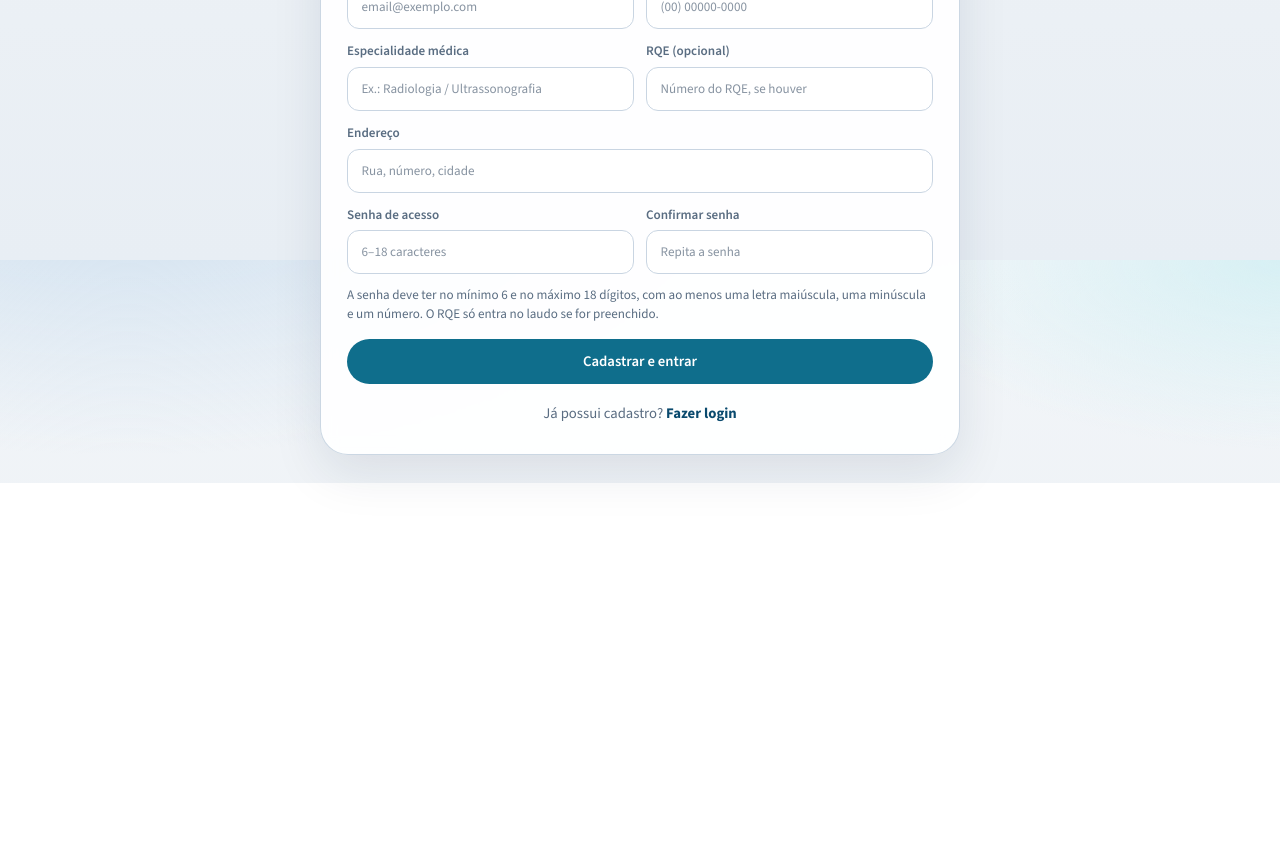
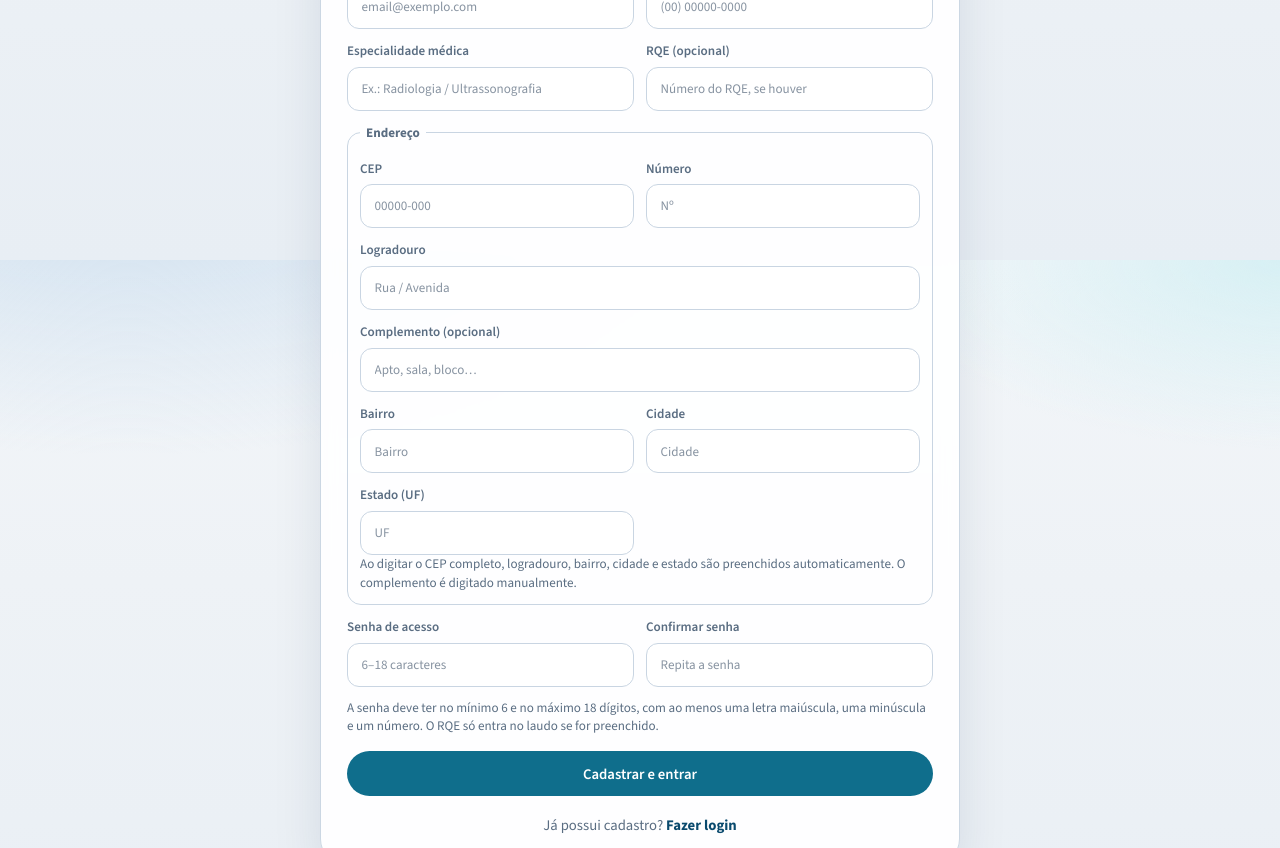
Before and after one commit to Beramed/programa-de-laudos, a Next.js app: page /cadastro in a window 1280 px wide. Shown: the part 540-1388 px from the top of the page. Before the commit the page ends 1023 px from the top, so only its background shows below. Built offline with nearby package versions, Linux system fonts and the light colour scheme.

Commit message:
Adiciona CEP com ViaCEP, complemento, bairro, cidade e UF no cadastro.

```diff
--- a/src/app/globals.css
+++ b/src/app/globals.css
@@ -694,3 +694,21 @@ textarea {
   color: var(--muted);
   font-size: 0.85rem;
 }
+
+.endereco-field {
+  border: 1px solid var(--line);
+  border-radius: 14px;
+  padding: 12px;
+  margin: 0;
+}
+
+.endereco-field legend {
+  padding: 0 6px;
+  font-size: 0.82rem;
+  font-weight: 700;
+  color: var(--muted);
+}
+
+.endereco-grid {
+  margin-top: 4px;
+}
--- a/src/components/AdminPanel.tsx
+++ b/src/components/AdminPanel.tsx
@@ -4,6 +4,7 @@ import { useEffect, useState } from "react";
 import { useRouter } from "next/navigation";
 import {
   apagarMedico,
+  formatarEndereco,
   getMasterSessao,
   listarMedicos,
   logout,
@@ -115,7 +116,7 @@ export default function AdminPanel() {
                     <br />
                     <span className="muted">{m.email}</span>
                   </td>
-                  <td>{m.endereco || "—"}</td>
+                  <td>{formatarEndereco(m) || "—"}</td>
                   <td>
                     <button
                       type="button"
--- a/src/components/CadastroForm.tsx
+++ b/src/components/CadastroForm.tsx
@@ -7,11 +7,13 @@ import { FormEvent, useEffect, useState } from "react";
 import {
   autenticar,
   cadastrarMedico,
+  formatarCep,
   getMasterSessao,
   getSessao,
   type Genero,
   validarSenha,
 } from "@/lib/auth";
+import { buscarCep } from "@/lib/cep";
 
 export default function CadastroForm() {
   const router = useRouter();
@@ -19,7 +21,13 @@ export default function CadastroForm() {
   const [crm, setCrm] = useState("");
   const [email, setEmail] = useState("");
   const [telefone, setTelefone] = useState("");
-  const [endereco, setEndereco] = useState("");
+  const [cep, setCep] = useState("");
+  const [logradouro, setLogradouro] = useState("");
+  const [numero, setNumero] = useState("");
+  const [complemento, setComplemento] = useState("");
+  const [bairro, setBairro] = useState("");
+  const [cidade, setCidade] = useState("");
+  const [estado, setEstado] = useState("");
   const [especialidade, setEspecialidade] = useState("");
   const [rqe, setRqe] = useState("");
   const [senha, setSenha] = useState("");
@@ -27,6 +35,8 @@ export default function CadastroForm() {
   const [genero, setGenero] = useState<Genero>("Dr.");
   const [erro, setErro] = useState("");
   const [ok, setOk] = useState("");
+  const [buscandoCep, setBuscandoCep] = useState(false);
+  const [msgCep, setMsgCep] = useState("");
 
   useEffect(() => {
     if (getMasterSessao()) {
@@ -35,6 +45,32 @@ export default function CadastroForm() {
     }
     if (getSessao()) router.replace("/laudos");
   }, [router]);
+
+  async function onCepChange(valor: string) {
+    const formatado = formatarCep(valor);
+    setCep(formatado);
+    setMsgCep("");
+
+    const digitos = formatado.replace(/\D/g, "");
+    if (digitos.length !== 8) return;
+
+    setBuscandoCep(true);
+    try {
+      const dados = await buscarCep(digitos);
+      setCep(formatarCep(dados.cep));
+      setLogradouro(dados.logradouro);
+      setBairro(dados.bairro);
+      setCidade(dados.cidade);
+      setEstado(dados.estado);
+      setMsgCep("Endereço preenchido pelo CEP.");
+    } catch (err) {
+      setMsgCep(
+        err instanceof Error ? err.message : "Não foi possível buscar o CEP.",
+      );
+    } finally {
+      setBuscandoCep(false);
+    }
+  }
 
   function onSubmit(e: FormEvent) {
     e.preventDefault();
@@ -56,7 +92,13 @@ export default function CadastroForm() {
       crm,
       email,
       telefone,
-      endereco,
+      cep,
+      logradouro,
+      numero,
+      complemento,
+      bairro,
+      cidade,
+      estado,
       especialidade,
       rqe,
       senha,
@@ -88,8 +130,8 @@ export default function CadastroForm() {
 
         <h1 className="auth-title">Cadastro do médico</h1>
         <p className="auth-subtitle">
-          O login de acesso será o número do CRM. O RQE é opcional e, quando
-          informado, aparece na assinatura do laudo.
+          O login de acesso será o número do CRM. Digite o CEP para preencher
+          automaticamente o endereço.
         </p>
 
         <form className="auth-form register-grid" onSubmit={onSubmit} noValidate>
@@ -178,15 +220,96 @@ export default function CadastroForm() {
             />
           </label>
 
-          <label className="field full">
-            <span>Endereço</span>
-            <input
-              value={endereco}
-              onChange={(ev) => setEndereco(ev.target.value)}
-              placeholder="Rua, número, cidade"
-              required
-            />
-          </label>
+          <fieldset className="endereco-field full">
+            <legend>Endereço</legend>
+
+            <div className="register-grid endereco-grid">
+              <label className="field">
+                <span>CEP</span>
+                <input
+                  value={cep}
+                  onChange={(ev) => void onCepChange(ev.target.value)}
+                  placeholder="00000-000"
+                  inputMode="numeric"
+                  required
+                />
+              </label>
+
+              <label className="field">
+                <span>Número</span>
+                <input
+                  value={numero}
+                  onChange={(ev) => setNumero(ev.target.value)}
+                  placeholder="Nº"
+                  required
+                />
+              </label>
+
+              <label className="field full">
+                <span>Logradouro</span>
+                <input
+                  value={logradouro}
+                  onChange={(ev) => setLogradouro(ev.target.value)}
+                  placeholder="Rua / Avenida"
+                  required
+                />
+              </label>
+
+              <label className="field full">
+                <span>Complemento (opcional)</span>
+                <input
+                  value={complemento}
+                  onChange={(ev) => setComplemento(ev.target.value)}
+                  placeholder="Apto, sala, bloco…"
+                />
+              </label>
+
+              <label className="field">
+                <span>Bairro</span>
+                <input
+                  value={bairro}
+                  onChange={(ev) => setBairro(ev.target.value)}
+                  placeholder="Bairro"
+                  required
+                />
+              </label>
+
+              <label className="field">
+                <span>Cidade</span>
+                <input
+                  value={cidade}
+                  onChange={(ev) => setCidade(ev.target.value)}
+                  placeholder="Cidade"
+                  required
+                />
+              </label>
+
+              <label className="field">
+                <span>Estado (UF)</span>
+                <input
+                  value={estado}
+                  onChange={(ev) =>
+                    setEstado(ev.target.value.toUpperCase().slice(0, 2))
+                  }
+                  placeholder="UF"
+                  maxLength={2}
+                  required
+                />
+              </label>
+            </div>
+
+            {buscandoCep ? (
+              <p className="auth-hint">Buscando CEP…</p>
+            ) : msgCep ? (
+              <p className="auth-hint">{msgCep}</p>
+            ) : (
+              <p className="auth-hint">
+                Ao digitar o CEP completo, logradouro, bairro, cidade e estado
+                são preenchidos automaticamente. O complemento é digitado
+                manualmente.
+              </p>
+            )}
+          </fieldset>
 
           <label className="field">
             <span>Senha de acesso</span>
--- a/src/lib/auth.ts
+++ b/src/lib/auth.ts
@@ -5,7 +5,13 @@ export type Medico = {
   crm: string;
   email: string;
   telefone: string;
-  endereco: string;
+  cep: string;
+  logradouro: string;
+  numero: string;
+  complemento: string;
+  bairro: string;
+  cidade: string;
+  estado: string;
   especialidade: string;
   rqe: string;
   senha: string;
@@ -42,23 +48,65 @@ export function validarSenha(senha: string): string | null {
   return null;
 }
 
+export function formatarCep(valor: string): string {
+  const digitos = valor.replace(/\D/g, "").slice(0, 8);
+  if (digitos.length <= 5) return digitos;
+  return `${digitos.slice(0, 5)}-${digitos.slice(5)}`;
+}
+
+export function formatarEndereco(
+  m: Pick<
+    Medico,
+    | "logradouro"
+    | "numero"
+    | "complemento"
+    | "bairro"
+    | "cidade"
+    | "estado"
+    | "cep"
+  >,
+): string {
+  const linha1 = [m.logradouro, m.numero].filter(Boolean).join(", ");
+  const linha2 = [m.complemento, m.bairro].filter(Boolean).join(" — ");
+  const linha3 = [m.cidade, m.estado].filter(Boolean).join(" / ");
+  const cep = m.cep ? `CEP ${m.cep}` : "";
+  return [linha1, linha2, linha3, cep].filter(Boolean).join(" · ");
+}
+
+function normalizarMedico(m: Partial<Medico> & { endereco?: string }): Medico {
+  return {
+    nome: m.nome ?? "",
+    crm: m.crm ?? "",
+    email: m.email ?? "",
+    telefone: m.telefone ?? "",
+    cep: m.cep ?? "",
+    logradouro: m.logradouro ?? "",
+    numero: m.numero ?? "",
+    complemento: m.complemento ?? "",
+    bairro: m.bairro ?? "",
+    cidade: m.cidade ?? "",
+    estado: m.estado ?? "",
+    especialidade: m.especialidade ?? "",
+    rqe: m.rqe ?? "",
+    senha: m.senha ?? "",
+    genero: (m.genero as Genero) ?? "Dr.",
+  };
+}
+
 function lerMedicos(): Medico[] {
   if (typeof window === "undefined") return [];
   try {
     const raw = localStorage.getItem(USERS_KEY);
     if (!raw) return [];
-    const lista = JSON.parse(raw) as Partial<Medico>[];
-    return lista.map((m) => ({
-      nome: m.nome ?? "",
-      crm: m.crm ?? "",
-      email: m.email ?? "",
-      telefone: m.telefone ?? "",
-      endereco: m.endereco ?? "",
-      especialidade: m.especialidade ?? "",
-      rqe: m.rqe ?? "",
-      senha: m.senha ?? "",
-      genero: (m.genero as Genero) ?? "Dr.",
-    }));
+    const lista = JSON.parse(raw) as Array<Partial<Medico> & { endereco?: string }>;
+    return lista.map((m) => {
+      const n = normalizarMedico(m);
+      // Compatibilidade com cadastros antigos (campo único "endereco")
+      if (!n.logradouro && m.endereco) {
+        n.logradouro = m.endereco;
+      }
+      return n;
+    });
   } catch {
     return [];
   }
@@ -92,7 +140,13 @@ export function cadastrarMedico(dados: Medico): string | null {
   const nome = dados.nome.trim();
   const email = dados.email.trim().toLowerCase();
   const telefone = dados.telefone.trim();
-  const endereco = dados.endereco.trim();
+  const cep = formatarCep(dados.cep);
+  const logradouro = dados.logradouro.trim();
+  const numero = dados.numero.trim();
+  const complemento = dados.complemento.trim();
+  const bairro = dados.bairro.trim();
+  const cidade = dados.cidade.trim();
+  const estado = dados.estado.trim().toUpperCase();
   const especialidade = dados.especialidade.trim();
   const rqe = dados.rqe.trim();
 
@@ -105,7 +159,12 @@ export function cadastrarMedico(dados: Medico): string | null {
     return "Informe um e-mail válido.";
   }
   if (!telefone) return "Informe o telefone.";
-  if (!endereco) return "Informe o endereço.";
+  if (cep.replace(/\D/g, "").length !== 8) return "Informe um CEP válido.";
+  if (!logradouro) return "Informe o logradouro.";
+  if (!numero) return "Informe o número.";
+  if (!bairro) return "Informe o bairro.";
+  if (!cidade) return "Informe a cidade.";
+  if (!estado || estado.length !== 2) return "Informe o estado (UF).";
   if (!especialidade) return "Informe a especialidade médica.";
   if (dados.genero !== "Dr." && dados.genero !== "Dra.") {
     return "Selecione Dr. ou Dra.";
@@ -127,7 +186,13 @@ export function cadastrarMedico(dados: Medico): string | null {
     crm,
     email,
     telefone,
-    endereco,
+    cep,
+    logradouro,
+    numero,
+    complemento,
+    bairro,
+    cidade,
+    estado,
     especialidade,
     rqe,
     senha: dados.senha,
@@ -165,6 +230,25 @@ export function getMasterSessao(): SessaoMaster | null {
   }
 }
 
+function sessaoDeMedico(medico: Medico): SessaoMedico {
+  return {
+    nome: medico.nome,
+    crm: medico.crm,
+    email: medico.email,
+    telefone: medico.telefone,
+    cep: medico.cep,
+    logradouro: medico.logradouro,
+    numero: medico.numero,
+    complemento: medico.complemento,
+    bairro: medico.bairro,
+    cidade: medico.cidade,
+    estado: medico.estado,
+    especialidade: medico.especialidade,
+    rqe: medico.rqe,
+    genero: medico.genero,
+  };
+}
+
 export function autenticar(crm: string, senha: string): string | null {
   if (isMasterLogin(crm, senha)) {
     return autenticarMaster(crm, senha);
@@ -177,17 +261,7 @@ export function autenticar(crm: string, senha: string): string | null {
   if (!medico || medico.senha !== senha) {
     return "CRM ou senha inválidos.";
   }
-  const sessao: SessaoMedico = {
-    nome: medico.nome,
-    crm: medico.crm,
-    email: medico.email,
-    telefone: medico.telefone,
-    endereco: medico.endereco,
-    especialidade: medico.especialidade,
-    rqe: medico.rqe,
-    genero: medico.genero,
-  };
-  localStorage.setItem(SESSION_KEY, JSON.stringify(sessao));
+  localStorage.setItem(SESSION_KEY, JSON.stringify(sessaoDeMedico(medico)));
   localStorage.removeItem(MASTER_SESSION_KEY);
   return null;
 }
@@ -197,17 +271,10 @@ export function getSessao(): SessaoMedico | null {
   try {
     const raw = localStorage.getItem(SESSION_KEY);
     if (!raw) return null;
-    const s = JSON.parse(raw) as Partial<SessaoMedico>;
-    return {
-      nome: s.nome ?? "",
-      crm: s.crm ?? "",
-      email: s.email ?? "",
-      telefone: s.telefone ?? "",
-      endereco: s.endereco ?? "",
-      especialidade: s.especialidade ?? "",
-      rqe: s.rqe ?? "",
-      genero: (s.genero as Genero) ?? "Dr.",
-    };
+    const { senha: _s, ...rest } = normalizarMedico(
+      JSON.parse(raw) as Partial<Medico>,
+    );
+    return rest;
   } catch {
     return null;
   }
--- /dev/null
+++ b/src/lib/cep.ts
@@ -0,0 +1,40 @@
+export type ViaCepResultado = {
+  cep: string;
+  logradouro: string;
+  bairro: string;
+  cidade: string;
+  estado: string;
+};
+
+export async function buscarCep(cep: string): Promise<ViaCepResultado> {
+  const digitos = cep.replace(/\D/g, "");
+  if (digitos.length !== 8) {
+    throw new Error("CEP deve ter 8 dígitos.");
+  }
+
+  const res = await fetch(`https://viacep.com.br/ws/${digitos}/json/`);
+  if (!res.ok) {
+    throw new Error("Falha ao consultar o CEP.");
+  }
+
+  const data = (await res.json()) as {
+    erro?: boolean;
+    cep?: string;
+    logradouro?: string;
+    bairro?: string;
+    localidade?: string;
+    uf?: string;
+  };
+
+  if (data.erro) {
+    throw new Error("CEP não encontrado.");
+  }
+
+  return {
+    cep: data.cep ?? digitos,
+    logradouro: data.logradouro ?? "",
+    bairro: data.bairro ?? "",
+    cidade: data.localidade ?? "",
+    estado: data.uf ?? "",
+  };
+}
```
